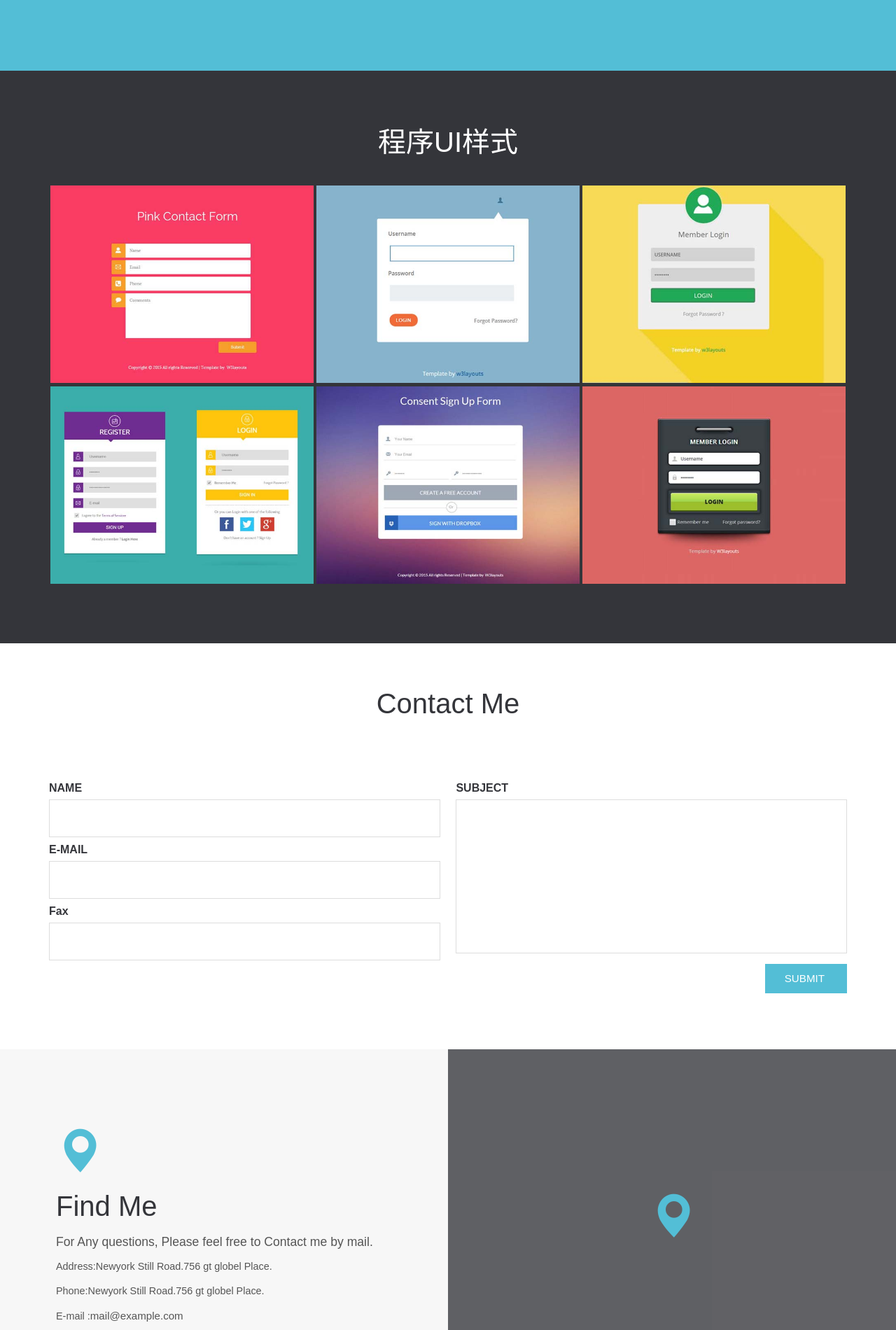
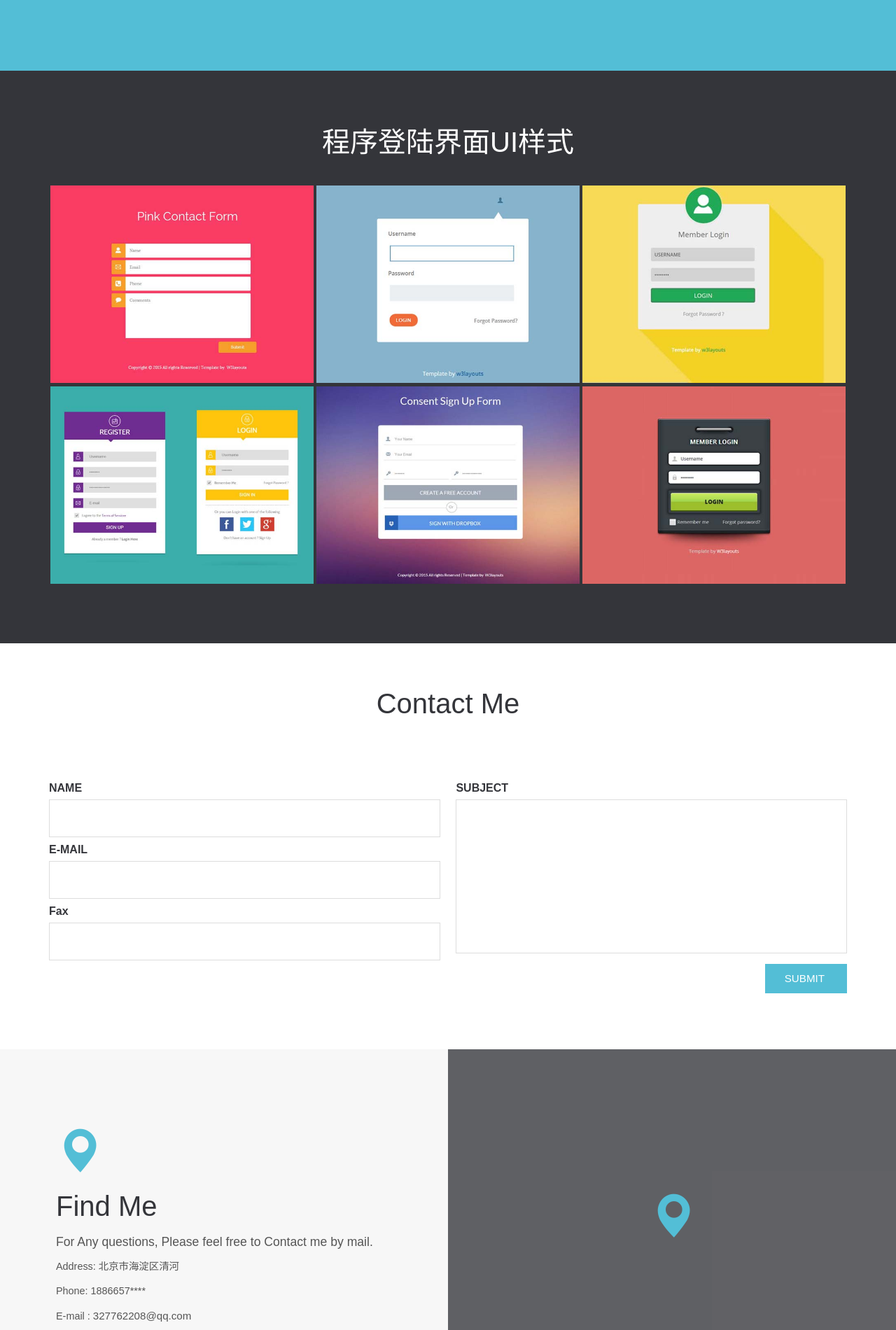
Before and after one commit to Junior-Young/Junior-Young.github.io, a plain HTML site: page index.html in a window 1280 px wide. Shown: the part 3408-5308 px from the top of the page at 70% size. Drawn offline with Linux system fonts and the light colour scheme; files whose address does not match are found by name; a web font is replaced by a local one.

Commit message:
首页2.1
首页2.1

```diff
--- a/index.html
+++ b/index.html
@@ -165,7 +165,7 @@ Smartphone Compatible web template, free webdesigns for Nokia, Samsung, LG, Sony
 		<div class="skill-grids">
 					<div class="col-md-2 skills-grid text-center">
 						<div class="circle" id="circles-1"></div>
-						<p>安卓</p>
+						<p>c语言 JAVA</p>
 					</div>
 					<div class="col-md-2 skills-grid text-center">
 						<div class="circle" id="circles-2"></div>
@@ -181,7 +181,7 @@ Smartphone Compatible web template, free webdesigns for Nokia, Samsung, LG, Sony
 					</div>
 					<div class="col-md-2 skills-grid text-center">
 						<div class="circle" id="circles-5"></div>
-						<p>HTML5</p>
+						<p>安卓</p>
 					</div>
 					<div class="col-md-2 skills-grid text-center">
 						<div class="circle" id="circles-6"></div>
@@ -256,7 +256,7 @@ Smartphone Compatible web template, free webdesigns for Nokia, Samsung, LG, Sony
 
 	<div class="gallery" id="port">
 		<div class="container">
-			<h3 class="tittle port">程序UI样式</h3>
+			<h3 class="tittle port">程序登陆界面UI样式</h3>
 		   <div class="gallery-bottom">
 					<div class="col-md-4 bottom-gallery">
 						<a href="images/g1.jpg" rel="title" class="b-link-stripe b-animate-go  thickbox">
@@ -362,9 +362,9 @@ Smartphone Compatible web template, free webdesigns for Nokia, Samsung, LG, Sony
 					  <h3 class="tittle two">Find Me</h3>
 				      <h4>For Any questions, Please feel free to Contact me by mail.</h4>
 					     <div class="contact-ad">
-								<p>Address:Newyork Still Road.756 gt globel Place.<p>
-								<p>Phone:Newyork Still Road.756 gt globel Place.<p>
-								<p>E-mail :<a href="mailto:info@example.com">mail@example.com</a></p>
+								<p>Address:  北京市海淀区清河<p>
+								<p>Phone:    1886657****<p>
+								<p>E-mail : <a href="mailto:327762208@qq.com">327762208@qq.com</a></p>
 
 					     </div>
 			      </div>
@@ -380,7 +380,7 @@ Smartphone Compatible web template, free webdesigns for Nokia, Samsung, LG, Sony
 
 	<!--footer-->
 	<div class="copy">
-		<p>Copyright &copy; 2015.Company name All rights reserved.<a target="_blank" href="http://sc.chinaz.com/moban/">&#x7F51;&#x9875;&#x6A21;&#x677F;</a></p>
+		<p>Copyright &copy; 2015.Company name All rights reserved.</p>
 	</div>
 							<!--start-smoth-scrolling-->
 						<script type="text/javascript">
```
